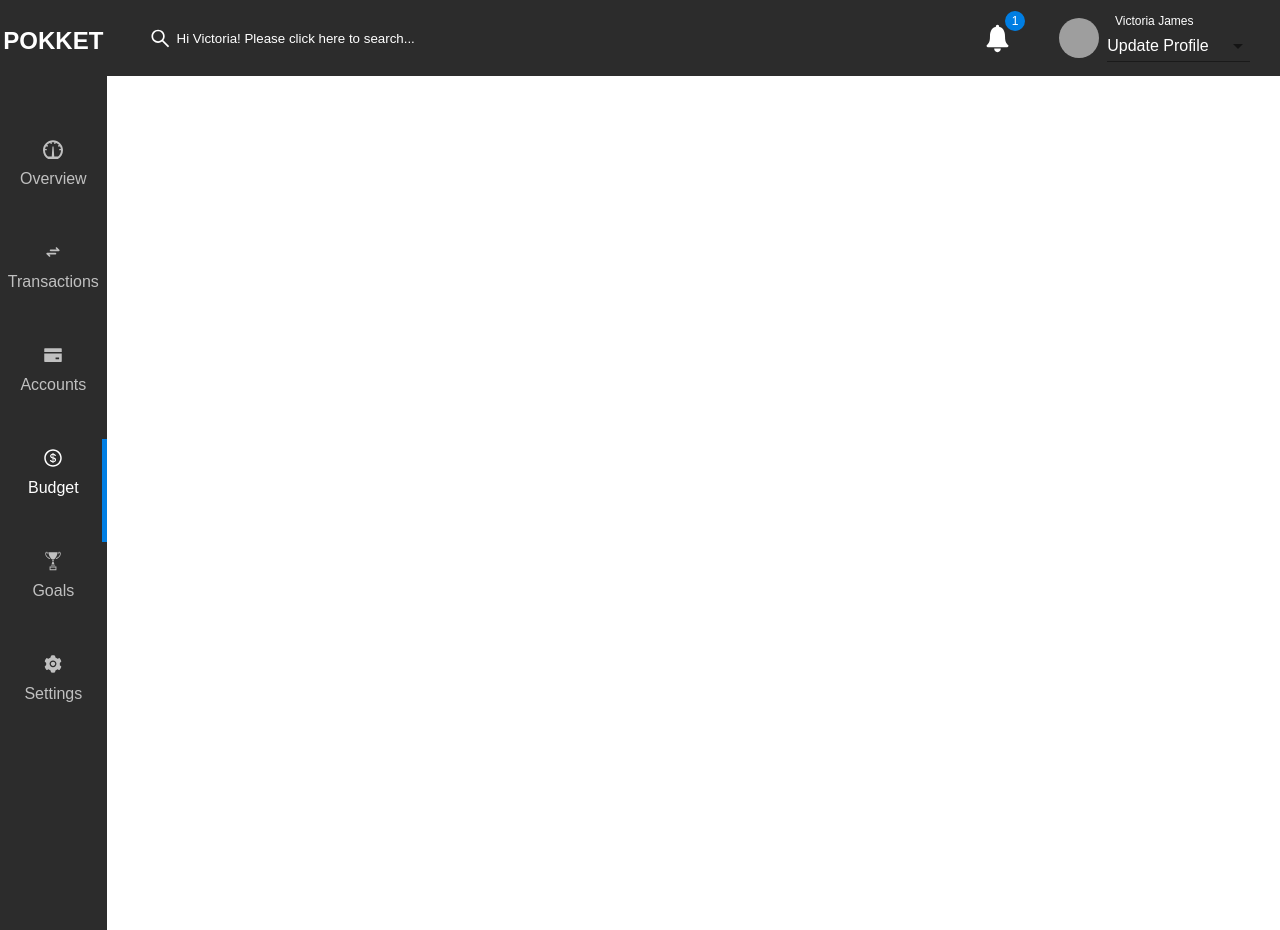
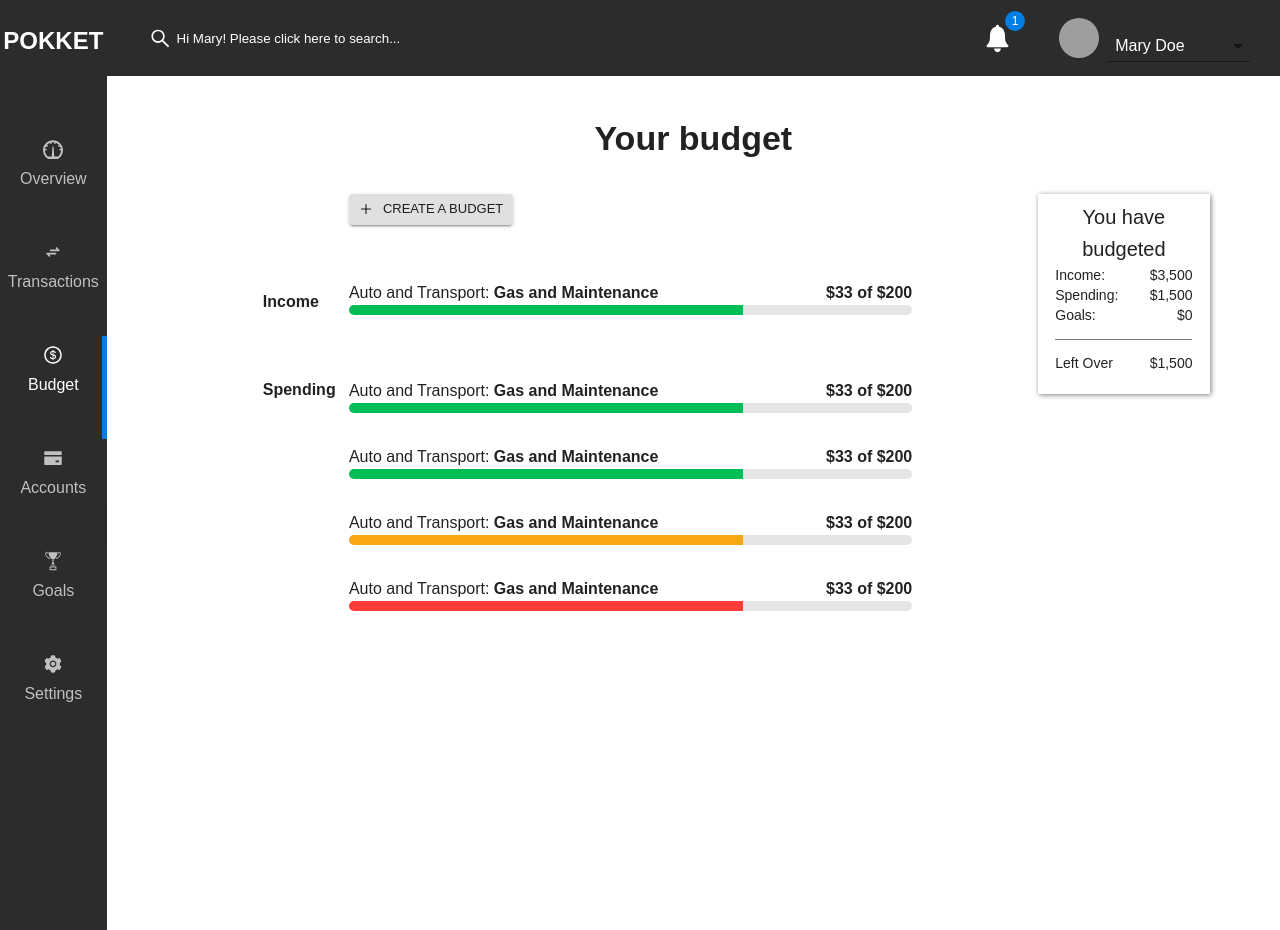
Before and after one commit to joshuabgutierrez/pokket, a React (Create React App) app in the folder pokket-front-end/: page / in a window 1280 px wide. Both pictures are taken after a click on the tab "Budget". Built offline with nearby package versions, Linux system fonts and the light colour scheme; grey boxes are pictures that could not be loaded.

Commit message:
Worked on Budget Tab Content

```diff
--- /dev/null
+++ b/pokket-front-end/src/Components/Budget/Budget.js
@@ -0,0 +1,100 @@
+import React, { useContext } from 'react';
+import Typography from '@material-ui/core/Typography';
+import { Button, Grid, makeStyles } from '@material-ui/core';
+import { BsPlus } from 'react-icons/bs';
+import BudgetDescription from './BudgetDescription';
+import styled from 'styled-components';
+import { ModalContext } from '../../Contexts/ModalContext';
+import BudgetModal from './BudgetModal';
+
+const StyledText = styled(Typography)`
+    font-weight: 700;
+    transform: ${(props) => (props.position === 'income' ? 'translate(50%, 6em)' : 'translate(50%, 10em)')};
+`;
+
+const StyledArticle = styled.article`
+	box-shadow: 1px 1px 5px rgba(0, 0, 0, 0.5);
+	padding: 0.5em 1.25em;
+	min-height: 200px;
+`;
+
+const StyledData = styled.div`
+	display: flex;
+	justify-content: space-between;
+`;
+
+const Line = styled.div`
+	display: block;
+	padding: 0.005em;
+	background-color: rgba(0, 0, 0, 0.5);
+	width: 100%;
+	margin: 1em 0;
+`;
+
+const useStyles = makeStyles({
+	root: {
+		marginBottom: '1em'
+	}
+});
+
+function Budget() {
+	const classes = useStyles();
+	const { handleOpen } = useContext(ModalContext);
+
+	return (
+		<div>
+			<Typography variant="h4" align="center" className={classes.root}>
+				Your budget
+			</Typography>
+			<Grid container>
+				<Grid item lg={2}>
+					<StyledText variant="body1" position="income">
+						Income
+					</StyledText>
+					<StyledText variant="body1" position="spending">
+						Spending
+					</StyledText>
+				</Grid>
+				<Grid item lg={8}>
+					<Grid container spacing={7}>
+						<Grid item lg={12}>
+							<Button variant="contained" startIcon={<BsPlus />} size="small" onClick={handleOpen}>
+								Create a budget
+							</Button>
+						</Grid>
+						<Grid item lg={12}>
+							<BudgetDescription />
+						</Grid>
+					</Grid>
+				</Grid>
+				<Grid item lg={2}>
+					<StyledArticle>
+						<Typography variant="h6" align="center">
+							You have budgeted
+						</Typography>
+						<StyledData>
+							<span>Income:</span>
+							<span>$3,500</span>
+						</StyledData>
+						<StyledData>
+							<span>Spending:</span>
+							<span>$1,500</span>
+						</StyledData>
+						<StyledData>
+							<span>Goals:</span>
+							<span>$0</span>
+						</StyledData>
+						<Line />
+						<StyledData>
+							<span>Left Over</span>
+							<span>$1,500</span>
+						</StyledData>
+					</StyledArticle>
+				</Grid>
+			</Grid>
+			<BudgetModal />
+		</div>
+	);
+}
+
+export default Budget;
--- /dev/null
+++ b/pokket-front-end/src/Components/Budget/BudgetDescription.js
@@ -0,0 +1,33 @@
+import { Grid } from '@material-ui/core';
+import React from 'react';
+import LinearProgressBar from '../../Styles/LinearProgressBar';
+
+function BudgetDescription() {
+	return (
+		<div>
+			<Grid container spacing={8}>
+				<Grid item lg={10}>
+					<LinearProgressBar status="normal" />
+				</Grid>
+				<Grid item lg={10}>
+					<Grid container spacing={4}>
+						<Grid item lg={12}>
+							<LinearProgressBar status="normal" />
+						</Grid>
+						<Grid item lg={12}>
+							<LinearProgressBar status="normal" />
+						</Grid>
+						<Grid item lg={12}>
+							<LinearProgressBar status="warning" />
+						</Grid>
+						<Grid item lg={12}>
+							<LinearProgressBar status="danger" />
+						</Grid>
+					</Grid>
+				</Grid>
+			</Grid>
+		</div>
+	);
+}
+
+export default BudgetDescription;
--- /dev/null
+++ b/pokket-front-end/src/Components/Budget/BudgetForm.js
@@ -0,0 +1,128 @@
+import React, { useState } from 'react';
+import Typography from '@material-ui/core/Typography';
+import {
+	FormControl,
+	FormControlLabel,
+	Grid,
+	InputAdornment,
+	InputLabel,
+	makeStyles,
+	MenuItem,
+	Radio,
+	RadioGroup,
+	Select,
+	TextField
+} from '@material-ui/core';
+import styled from 'styled-components';
+import Button from '@material-ui/core/Button';
+
+const useStyles = makeStyles({
+	root: {
+		width: '140px'
+	},
+	direction: {
+		flexDirection: 'row'
+	},
+	textfield: {
+		width: '90px'
+	},
+	spacing: {
+		marginBottom: '1em'
+	}
+});
+
+const Subform = styled.div`
+	display: flex;
+	justify-content: space-evenly;
+	align-items: center;
+`;
+
+function BudgetForm() {
+	const classes = useStyles();
+	const [ category, setCategory ] = useState('');
+	const [ frequency, setFrequency ] = useState('');
+
+	return (
+		<div>
+			<Typography variant="h6" className={classes.spacing}>
+				Create a budget
+			</Typography>
+			<form>
+				<Grid container spacing={4}>
+					<Grid item lg={10}>
+						<InputLabel>Choose a category</InputLabel>
+						<FormControl className={classes.root}>
+							<Select value={category} onChange={(e) => setCategory(e.target.value)}>
+								<MenuItem value="Auto & Transport">Auto & Transport</MenuItem>
+								<MenuItem value="Bills & Utilities">Bills & Utilities</MenuItem>
+								<MenuItem value="Entertainment">Entertainment</MenuItem>
+							</Select>
+						</FormControl>
+					</Grid>
+					<Grid item lg={10}>
+						<InputLabel>How often will this happen?</InputLabel>
+						<FormControl component="fieldset">
+							<RadioGroup
+								aria-label="budget frequency"
+								name="frequency"
+								value={frequency}
+								onChange={(e) => setFrequency(e.target.value)}
+								className={classes.direction}
+							>
+								<FormControlLabel
+									value="Every month"
+									control={<Radio size="small" />}
+									label="Every month"
+								/>
+								<FormControlLabel
+									value="Every few months"
+									control={<Radio size="small" />}
+									label="Every few months"
+								/>
+								<FormControlLabel value="Once" control={<Radio size="small" />} label="Once" />
+							</RadioGroup>
+						</FormControl>
+					</Grid>
+					<Grid item lg={7}>
+						{frequency === 'Every few months' ? (
+							<React.Fragment>
+								<InputLabel>What is your spending cycle?</InputLabel>
+								<Subform>
+									<Typography variant="body2">I spend</Typography>
+									<TextField
+										className={classes.textfield}
+										variant="outlined"
+										size="small"
+										InputProps={{
+											startAdornment: <InputAdornment position="start">$</InputAdornment>
+										}}
+									/>
+									<Typography variant="body2">every</Typography>
+									<TextField className={classes.textfield} variant="outlined" size="small" />
+									<Typography variant="body2">months (3-12)</Typography>
+								</Subform>
+							</React.Fragment>
+						) : (
+							<React.Fragment>
+								<InputLabel>Amount</InputLabel>
+								<TextField
+									className={classes.textfield}
+									variant="outlined"
+									size="small"
+									InputProps={{
+										startAdornment: <InputAdornment position="start">$</InputAdornment>
+									}}
+								/>
+							</React.Fragment>
+						)}
+					</Grid>
+					<Grid item lg={10}>
+						<Button variant="contained">Save</Button>
+					</Grid>
+				</Grid>
+			</form>
+		</div>
+	);
+}
+
+export default BudgetForm;
--- /dev/null
+++ b/pokket-front-end/src/Components/Budget/BudgetModal.js
@@ -0,0 +1,49 @@
+import React, { useContext } from 'react';
+import { Backdrop, Fade, makeStyles, Modal } from '@material-ui/core';
+import { ModalContext } from '../../Contexts/ModalContext';
+import BudgetForm from './BudgetForm';
+
+const useStyles = makeStyles((theme) => ({
+	modal: {
+		display: 'flex',
+		alignItems: 'center',
+		justifyContent: 'center'
+	},
+	paper: {
+		backgroundColor: theme.palette.background.paper,
+		border: '2px solid #000',
+		boxShadow: theme.shadows[5],
+		padding: theme.spacing(2, 4, 3),
+		width: '50%'
+	}
+}));
+
+function BudgetModal() {
+	const classes = useStyles();
+	const { isModalOpen, handleClose } = useContext(ModalContext);
+
+	return (
+		<div>
+			<Modal
+				aria-labelledby="transition-modal-title"
+				aria-describedby="transition-modal-description"
+				className={classes.modal}
+				open={isModalOpen}
+				onClose={handleClose}
+				closeAfterTransition
+				BackdropComponent={Backdrop}
+				BackdropProps={{
+					timeout: 500
+				}}
+			>
+				<Fade in={isModalOpen}>
+					<div className={classes.paper}>
+						<BudgetForm />
+					</div>
+				</Fade>
+			</Modal>
+		</div>
+	);
+}
+
+export default BudgetModal;
--- a/pokket-front-end/src/Components/Header/Header.js
+++ b/pokket-front-end/src/Components/Header/Header.js
@@ -111,7 +111,7 @@ function Header() {
 			<MenuIcon size="30" onClick={() => updateOpenState(true)} />
 			<StyledLeftHeader>
 				<AiOutlineSearch size="25" />
-				<StyledInputText type="text" placeholder="Hi Victoria! Please click here to search..." />
+				<StyledInputText type="text" placeholder="Hi Mary! Please click here to search..." />
 			</StyledLeftHeader>
 			<StyledRightHeader>
 				<Badge badgeContent={1} color="primary">
@@ -119,12 +119,12 @@ function Header() {
 				</Badge>
 				<StyledUserDetails>
 					<Avatar
-						alt="Victoria James"
+						alt="Mary Doe"
 						src="https://images.unsplash.com/photo-1488426862026-3ee34a7d66df?ixlib=rb-1.2.1&ixid=eyJhcHBfaWQiOjEyMDd9&auto=format&fit=crop&w=500&q=60"
 					/>
 					<StyledFormControl className={classes.fullWidth} fullWidth={true}>
-						<InputLabel className={classes.root}>Victoria James</InputLabel>
-						<Select value="Update Profile" className={classes.defaultColor}>
+						<InputLabel className={classes.root}>Mary Doe</InputLabel>
+						<Select value="" className={classes.defaultColor}>
 							<MenuItem value="Update Profile">Update Profile</MenuItem>
 							<MenuItem value="Sign Out">Sign Out</MenuItem>
 						</Select>
--- a/pokket-front-end/src/Components/Menu/MenuContent.js
+++ b/pokket-front-end/src/Components/Menu/MenuContent.js
@@ -71,16 +71,17 @@ export default function VerticalTabs() {
 				/>
 				<Tab
 					className={`${classes.root} ${classes.paddingSpacing} ${classes.labelIcon}`}
+					icon={<AiOutlineDollarCircle size="20" />}
+					label="Budget"
+					{...a11yProps(3)}
+				/>
+				<Tab
+					className={`${classes.root} ${classes.paddingSpacing} ${classes.labelIcon}`}
 					icon={<AiFillCreditCard size="20" />}
 					label="Accounts"
 					{...a11yProps(2)}
 				/>
-				<Tab
-					className={`${classes.root} ${classes.paddingSpacing} ${classes.labelIcon}`}
-					icon={<AiOutlineDollarCircle size="20" />}
-					label="Budget"
-					{...a11yProps(3)}
-				/>
+
 				<Tab
 					className={`${classes.root} ${classes.paddingSpacing} ${classes.labelIcon}`}
 					icon={<GiTrophyCup size="20" />}
--- a/pokket-front-end/src/Pages/Home.js
+++ b/pokket-front-end/src/Pages/Home.js
@@ -8,6 +8,7 @@ import PropTypes from 'prop-types';
 import Transactions from './Transactions';
 import { TabPanelValueContext } from '../Contexts/TabPanelValueContext';
 import MobileMenu from '../Styles/MobileMenu';
+import Budget from '../Components/Budget/Budget';
 
 const HomeContainer = styled.div`
 	background-color: #ffffff;
@@ -58,6 +59,9 @@ const Home = () => {
 							<TabPanel value={value} index={1}>
 								<Transactions />
 							</TabPanel>
+							<TabPanel value={value} index={2}>
+								<Budget />
+							</TabPanel>
 						</Grid>
 					</Grid>
 				</Grid>
--- /dev/null
+++ b/pokket-front-end/src/Styles/LinearProgressBar.js
@@ -0,0 +1,59 @@
+import { LinearProgress, makeStyles, Typography } from '@material-ui/core';
+import React from 'react';
+import styled from 'styled-components';
+import PropTypes from 'prop-types';
+
+const StyledTitle = styled.div`
+	display: flex;
+	align-items: center;
+	justify-content: space-between;
+`;
+
+const StyledText = styled(Typography)`
+    font-weight: 700;
+`;
+
+const StyledLinearProgressBar = styled(LinearProgress)`
+    height: 10px;
+    border-radius: 10px;
+    background-color: rgba(0,0,0,0.1);
+`;
+
+const useStyles = makeStyles({
+	barColorPrimary: {
+		backgroundColor: (props) =>
+			props.status === 'normal' ? '#00BD56' : props.status === 'warning' ? '#FAA613' : '#FF3C38'
+	}
+});
+
+function LinearBar(props) {
+	const { color, ...other } = props;
+	const classes = useStyles(props);
+	return <StyledLinearProgressBar classes={{ barColorPrimary: classes.barColorPrimary }} {...other} />;
+}
+
+// Proptypes
+LinearBar.propTypes = {
+	status: PropTypes.oneOf([ 'normal', 'warning', 'danger' ]).isRequired
+};
+
+function LinearProgressBar({ status }) {
+	return (
+		<React.Fragment>
+			<StyledTitle>
+				<Typography variant="body1">
+					Auto and Transport:{' '}
+					<StyledText component={'span'} display="inline" variant="body1">
+						Gas and Maintenance
+					</StyledText>
+				</Typography>
+				<StyledText variant="body1" align="right">
+					$33 of $200
+				</StyledText>
+			</StyledTitle>
+			<LinearBar status={status} variant="determinate" value={70} />
+		</React.Fragment>
+	);
+}
+
+export default LinearProgressBar;
```
